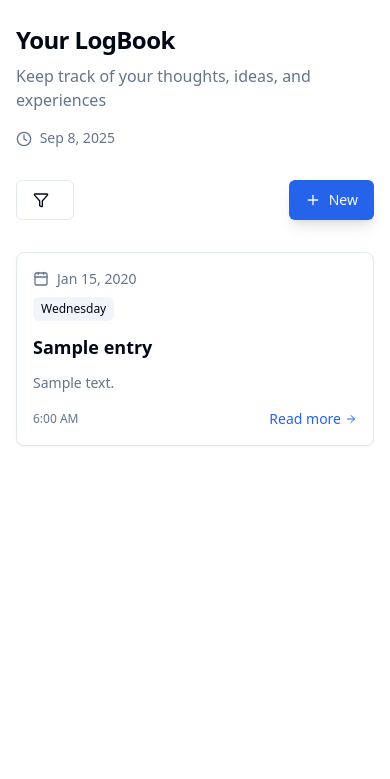
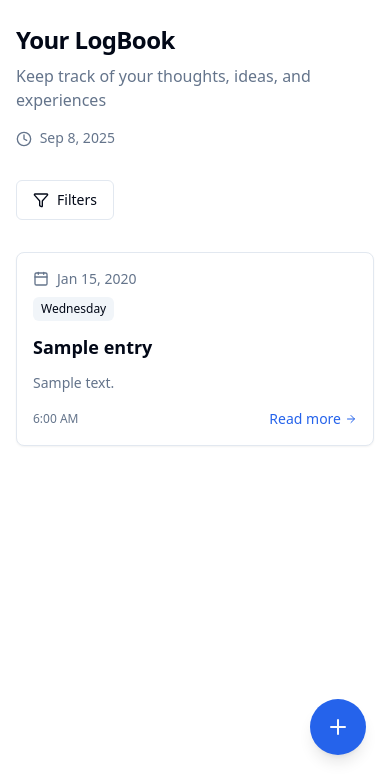
Before and after one commit to carvalhocaio/logbook, a Django app: page / in a window 390 px wide. Shown: the part 65-844 px from the top of the page. Run offline with Django 5.2, Linux system fonts and the light colour scheme; a user stored in the database is signed in; tables that the repository leaves empty hold one stand-in row (values such as "Sample post"); some libraries are stand-ins or nearby versions.

Commit message:
feat: enhance action bar with new entry button and scroll to top functionality

```diff
--- a/entries/templates/entries/entry_list.html
+++ b/entries/templates/entries/entry_list.html
@@ -19,15 +19,15 @@
     </div>
   </div>
 
-  <!-- Sticky Action Bar -->
-  <div class="sticky top-4 z-40 mb-8">
+  <!-- Action Bar -->
+  <div class="mb-8">
     <div class="flex justify-between items-center">
       <div class="flex items-center gap-3">
         <!-- Filter Toggle Button -->
         <button onclick="toggleFilters()"
                 class="inline-flex items-center justify-center rounded-md text-sm font-medium transition-colors focus-visible:outline-none focus-visible:ring-2 focus-visible:ring-ring border border-input bg-background hover:bg-accent hover:text-accent-foreground h-10 px-4 py-2">
           <i data-lucide="filter" class="mr-2 h-4 w-4"></i>
-          <span class="hidden sm:inline">Filters</span>
+          <span>Filters</span>
           {% if has_filters %}
             <span class="ml-2 inline-flex items-center rounded-full bg-primary px-2 py-0.5 text-xs font-medium text-primary-foreground">
               {{ filtered_count }}
@@ -62,12 +62,11 @@
         {% endif %}
       </div>
 
-      <!-- New Entry Button -->
+      <!-- Desktop New Entry Button -->
       <a href="{% url 'entry-create' %}"
-         class="inline-flex items-center justify-center rounded-md text-sm font-medium transition-colors focus-visible:outline-none focus-visible:ring-2 focus-visible:ring-ring bg-primary text-primary-foreground hover:bg-primary/90 shadow-lg hover:shadow-xl h-10 px-4 py-2">
+         class="hidden sm:inline-flex items-center justify-center rounded-md text-sm font-medium transition-colors focus-visible:outline-none focus-visible:ring-2 focus-visible:ring-ring bg-primary text-primary-foreground hover:bg-primary/90 h-10 px-4 py-2">
         <i data-lucide="plus" class="mr-2 h-4 w-4"></i>
-        <span class="hidden sm:inline">New Entry</span>
-        <span class="sm:hidden">New</span>
+        New Entry
       </a>
     </div>
   </div>
@@ -128,13 +127,13 @@
               class="flex h-10 w-full rounded-md border border-input bg-background px-3 py-2 text-sm ring-offset-background focus-visible:outline-none focus-visible:ring-2 focus-visible:ring-ring focus-visible:ring-offset-2 disabled:cursor-not-allowed disabled:opacity-50"
             >
               <option value="">All days</option>
-              <option value="1" {% if current_weekday == '1' %}selected{% endif %}>Sunday</option>
-              <option value="2" {% if current_weekday == '2' %}selected{% endif %}>Monday</option>
-              <option value="3" {% if current_weekday == '3' %}selected{% endif %}>Tuesday</option>
-              <option value="4" {% if current_weekday == '4' %}selected{% endif %}>Wednesday</option>
-              <option value="5" {% if current_weekday == '5' %}selected{% endif %}>Thursday</option>
-              <option value="6" {% if current_weekday == '6' %}selected{% endif %}>Friday</option>
-              <option value="7" {% if current_weekday == '7' %}selected{% endif %}>Saturday</option>
+              <option value="1" {% if current_weekdays and '1' in current_weekdays %}selected{% endif %}>Sunday</option>
+              <option value="2" {% if current_weekdays and '2' in current_weekdays %}selected{% endif %}>Monday</option>
+              <option value="3" {% if current_weekdays and '3' in current_weekdays %}selected{% endif %}>Tuesday</option>
+              <option value="4" {% if current_weekdays and '4' in current_weekdays %}selected{% endif %}>Wednesday</option>
+              <option value="5" {% if current_weekdays and '5' in current_weekdays %}selected{% endif %}>Thursday</option>
+              <option value="6" {% if current_weekdays and '6' in current_weekdays %}selected{% endif %}>Friday</option>
+              <option value="7" {% if current_weekdays and '7' in current_weekdays %}selected{% endif %}>Saturday</option>
             </select>
           </div>
         </div>
@@ -255,6 +254,25 @@
   {% endif %}
 </div>
 
+<!-- Mobile FAB (Floating Action Button) -->
+<div class="fixed bottom-6 right-6 sm:hidden z-50">
+  <a href="{% url 'entry-create' %}"
+     class="inline-flex items-center justify-center rounded-full bg-primary text-primary-foreground hover:bg-primary/90 active:bg-primary/95 focus:outline-none focus:ring-2 focus:ring-primary/50 focus:ring-offset-2 focus:ring-offset-background shadow-lg hover:shadow-xl active:scale-95 transition-all duration-200 ease-out w-14 h-14">
+    <i data-lucide="plus" class="h-6 w-6 stroke-2"></i>
+    <span class="sr-only">New Entry</span>
+  </a>
+</div>
+
+<!-- Desktop Scroll to Top Button -->
+<div class="fixed bottom-6 right-6 hidden sm:block z-50">
+  <button onclick="scrollToTop()"
+          id="scroll-to-top"
+          class="inline-flex items-center justify-center rounded-full bg-background border border-border text-muted-foreground hover:text-foreground hover:bg-accent hover:border-accent-foreground active:scale-95 focus:outline-none focus:ring-2 focus:ring-ring focus:ring-offset-2 focus:ring-offset-background shadow-md hover:shadow-lg transition-all duration-200 ease-out w-12 h-12 opacity-0 invisible"
+          style="transition: opacity 0.3s ease-out, visibility 0.3s ease-out, transform 0.2s ease-out;">
+    <i data-lucide="arrow-up" class="h-4 w-4 stroke-2"></i>
+    <span class="sr-only">Scroll to top</span>
+  </button>
+</div>
 
 <style>
   .line-clamp-3 {
@@ -270,6 +288,28 @@
   function toggleFilters() {
     const filterPanel = document.getElementById('filter-panel');
     filterPanel.classList.toggle('hidden');
+  }
+
+  // Scroll to top functionality
+  function scrollToTop() {
+    window.scrollTo({
+      top: 0,
+      behavior: 'smooth'
+    });
+  }
+
+  // Show/hide scroll to top button
+  function handleScrollToTopVisibility() {
+    const scrollToTopBtn = document.getElementById('scroll-to-top');
+    if (!scrollToTopBtn) return;
+
+    if (window.scrollY > 300) {
+      scrollToTopBtn.style.opacity = '1';
+      scrollToTopBtn.style.visibility = 'visible';
+    } else {
+      scrollToTopBtn.style.opacity = '0';
+      scrollToTopBtn.style.visibility = 'hidden';
+    }
   }
 
   // Initialize filter state and interactions
@@ -292,6 +332,10 @@
         // this.form.submit();
       });
     }
+
+    // Initialize scroll to top visibility
+    handleScrollToTopVisibility();
+    window.addEventListener('scroll', handleScrollToTopVisibility);
   });
 </script>
 {% endblock content %}
```
